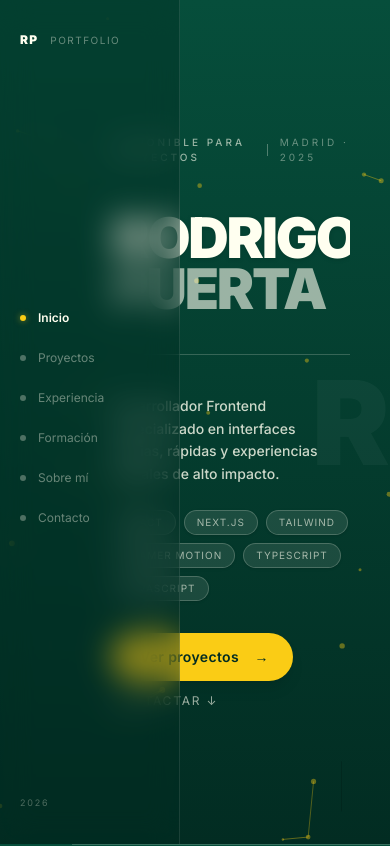
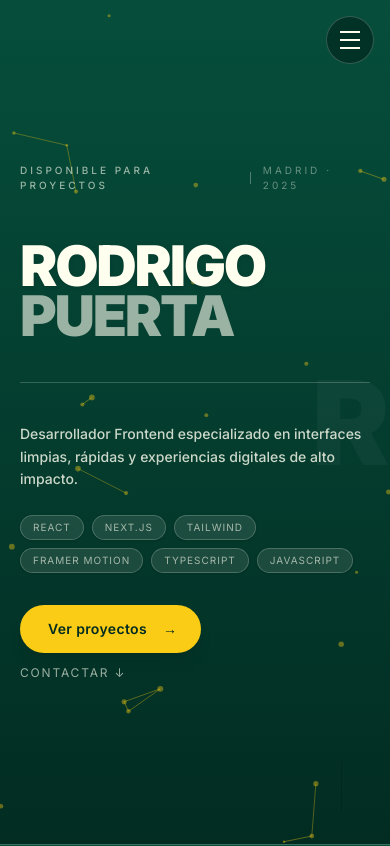
Before and after one commit to DevRodrigoPdp/portfolioReact, a React (Vite) app: page / in a window 390 px wide. Shown: the top 846 px of the page. Built offline with nearby package versions, Linux system fonts and the light colour scheme.

Commit message:
responsive

```diff
--- a/src/App.jsx
+++ b/src/App.jsx
@@ -6,6 +6,7 @@ import { motion } from 'framer-motion';
 import { CustomCursor } from './components/CustomCursor';
 import { ParticlesBackground } from './components/ParticlesBackground';
 import { SidebarNav }  from './components/SidebarNav';
+import { MobileNav } from './components/MobileNav';
 import { Hero }        from './components/Hero';
 import { Projects }    from './components/Projects';
 import { Experience }  from './components/Experience';
@@ -55,6 +56,7 @@ function App() {
     >
       <ParticlesBackground />
       <CustomCursor />
+      <MobileNav activeSectionId={activeSection} />
 
       {/* Navegación lateral — landmark nav para lectores de pantalla */}
       <nav aria-label="Navegación de secciones">
--- a/src/components/About.jsx
+++ b/src/components/About.jsx
@@ -55,13 +55,13 @@ const infoRows = [
 
 export const About = () => {
   return (
-    <section id="about" className="px-10 md:px-16 py-14 flex flex-col justify-center border-t border-[#fffff0]/20">
+    <section id="about" className="px-5 sm:px-8 md:px-16 py-14 flex flex-col justify-center border-t border-[#fffff0]/20">
       <div className="mb-12">
         <span className="text-[10px] tracking-[0.3em] uppercase block mb-3 text-[#fffff0]/60 font-medium">Sobre mí</span>
         <h2 className="text-4xl md:text-7xl font-black uppercase tracking-tight text-[#fffff0] leading-none drop-shadow-md">Info</h2>
       </div>
 
-      <div className="grid grid-cols-1 lg:grid-cols-2 gap-16 lg:gap-24">
+      <div className="grid grid-cols-1 lg:grid-cols-2 gap-10 lg:gap-16 xl:gap-24">
         <div className="space-y-8">
           <motion.p
             initial={{ opacity: 0, y: 30 }}
--- a/src/components/Contacto.jsx
+++ b/src/components/Contacto.jsx
@@ -31,7 +31,7 @@ const MagLink = ({ href, children }) => {
 
 export const Contact = () => {
   return (
-    <section id="contact" className="px-10 md:px-16 py-16 border-t border-[#fffff0]/20">
+    <section id="contact" className="px-5 sm:px-8 md:px-16 py-16 border-t border-[#fffff0]/20">
       <motion.span
         initial={{ opacity: 0 }} whileInView={{ opacity: 1 }}
         className="text-[10px] tracking-[0.3em] uppercase block mb-12 text-[#fffff0]/60 font-medium"
--- a/src/components/Education.jsx
+++ b/src/components/Education.jsx
@@ -31,7 +31,7 @@ const EduItem = ({ item, index }) => {
       initial={{ opacity: 0, x: fromLeft ? -50 : 50 }}
       animate={inView ? { opacity: 1, x: 0 } : {}}
       transition={{ duration: 0.7, delay: index * 0.1, ease: [0.22, 1, 0.36, 1] }}
-      className="grid grid-cols-1 md:grid-cols-[200px_1fr] gap-6 md:gap-12 py-10 border-b border-white/20"
+      className="grid grid-cols-1 md:grid-cols-[140px_1fr] lg:grid-cols-[200px_1fr] gap-6 md:gap-8 lg:gap-12 py-10 border-b border-white/20"
     >
       <div className="space-y-1">
         <p className="text-xs tracking-[0.15em] uppercase text-[#fffff0]/60 font-medium">{item.period}</p>
@@ -56,7 +56,7 @@ export const Education = () => {
   const inView = useInView(ref, { once: true, margin: '-10%' });
 
   return (
-    <section id="formacion" className="px-10 md:px-16 py-14 border-t border-[#fffff0]/20">
+    <section id="formacion" className="px-5 sm:px-8 md:px-16 py-14 border-t border-[#fffff0]/20">
       <motion.span initial={{ opacity: 0 }} whileInView={{ opacity: 1 }}
         className="text-[10px] tracking-[0.3em] uppercase block mb-3 text-[#fffff0]/60 font-medium">
         Formación
--- a/src/components/Experience.jsx
+++ b/src/components/Experience.jsx
@@ -41,7 +41,7 @@ const TimelineItem = ({ item, index }) => {
       initial={{ opacity: 0, x: fromLeft ? -50 : 50 }}
       animate={inView ? { opacity: 1, x: 0 } : {}}
       transition={{ duration: 0.7, delay: index * 0.1, ease: [0.22, 1, 0.36, 1] }}
-      className="grid grid-cols-1 md:grid-cols-[200px_1fr] gap-6 md:gap-12 py-10 border-b border-[#fffff0]/20"
+      className="grid grid-cols-1 md:grid-cols-[140px_1fr] lg:grid-cols-[200px_1fr] gap-6 md:gap-8 lg:gap-12 py-10 border-b border-[#fffff0]/20"
     >
       <div className="space-y-1">
         <p className="text-xs tracking-[0.15em] uppercase text-[#fffff0]/60 font-medium">{item.period}</p>
@@ -78,7 +78,7 @@ export const Experience = () => {
   const inView = useInView(ref, { once: true, margin: '-10%' });
 
   return (
-    <section id="experiencia" className="px-10 md:px-16 py-14 border-t border-[#fffff0]/20">
+    <section id="experiencia" className="px-5 sm:px-8 md:px-16 py-14 border-t border-[#fffff0]/20">
       <motion.span initial={{ opacity: 0 }} whileInView={{ opacity: 1 }}
         className="text-[10px] tracking-[0.3em] uppercase block mb-3 text-[#fffff0]/60 font-medium">
         Trayectoria
--- a/src/components/Footer.jsx
+++ b/src/components/Footer.jsx
@@ -1,7 +1,7 @@
 export const Footer = () => (
   <footer
     aria-label="Pie de página"
-    className="px-10 md:px-16 py-6 flex flex-col md:flex-row items-center justify-between gap-3 border-t border-[#fffff0]/20"
+    className="px-5 sm:px-8 md:px-16 py-6 flex flex-col md:flex-row items-center justify-between gap-3 border-t border-[#fffff0]/20"
   >
     <span className="text-[9px] tracking-[0.25em] uppercase text-[#fffff0]/40">
       © {new Date().getFullYear()} Rodrigo Puerta del Pozo
--- a/src/components/Hero.jsx
+++ b/src/components/Hero.jsx
@@ -11,7 +11,7 @@ export const Hero = () => {
   const opacity = useTransform(scrollYProgress, [0.4, 0.9], [1, 0]);
 
   return (
-    <section id="hero" ref={ref} className="relative flex flex-col justify-center min-h-screen px-10 md:px-16 overflow-hidden">
+    <section id="hero" ref={ref} className="relative flex flex-col justify-center min-h-screen px-5 sm:px-8 md:px-16 overflow-hidden">
       <motion.span
         initial={{ opacity: 0 }}
         animate={{ opacity: 0.04 }}
--- /dev/null
+++ b/src/components/MobileNav.jsx
@@ -0,0 +1,83 @@
+import React, { useState } from 'react';
+import { motion, AnimatePresence } from 'framer-motion';
+
+const sections = [
+  { id: 'hero', label: 'Inicio', num: '01' },
+  { id: 'projects', label: 'Proyectos', num: '02' },
+  { id: 'experiencia', label: 'Experiencia', num: '03' },
+  { id: 'formacion', label: 'Formación', num: '04' },
+  { id: 'about', label: 'Sobre mí', num: '05' },
+  { id: 'contact', label: 'Contacto', num: '06' },
+];
+
+export const MobileNav = ({ activeSectionId }) => {
+  const [isOpen, setIsOpen] = useState(false);
+
+  const scrollTo = (id) => {
+    document.getElementById(id)?.scrollIntoView({ behavior: 'smooth' });
+    setIsOpen(false);
+  };
+
+  return (
+    <>
+      {/* Botón hamburguesa */}
+      <button
+        onClick={() => setIsOpen(!isOpen)}
+        className="fixed top-4 right-4 z-[110] w-12 h-12 flex items-center justify-center rounded-full bg-[#022c22]/80 backdrop-blur-md border border-[#fffff0]/20 md:hidden"
+        aria-label={isOpen ? 'Cerrar menú' : 'Abrir menú'}
+      >
+        <div className="flex flex-col gap-1.5">
+          <motion.span
+            animate={isOpen ? { rotate: 45, y: 6 } : { rotate: 0, y: 0 }}
+            className="w-5 h-0.5 bg-[#fffff0] block origin-center"
+          />
+          <motion.span
+            animate={isOpen ? { opacity: 0, scaleX: 0 } : { opacity: 1, scaleX: 1 }}
+            className="w-5 h-0.5 bg-[#fffff0] block"
+          />
+          <motion.span
+            animate={isOpen ? { rotate: -45, y: -6 } : { rotate: 0, y: 0 }}
+            className="w-5 h-0.5 bg-[#fffff0] block origin-center"
+          />
+        </div>
+      </button>
+
+      {/* Menú overlay */}
+      <AnimatePresence>
+        {isOpen && (
+          <motion.div
+            initial={{ opacity: 0 }}
+            animate={{ opacity: 1 }}
+            exit={{ opacity: 0 }}
+            transition={{ duration: 0.3 }}
+            className="fixed inset-0 z-[105] bg-[#022c22]/95 backdrop-blur-lg md:hidden"
+          >
+            <nav className="flex flex-col items-center justify-center h-full gap-6">
+              {sections.map(({ id, label, num }, index) => {
+                const isActive = activeSectionId === id;
+                return (
+                  <motion.button
+                    key={id}
+                    onClick={() => scrollTo(id)}
+                    initial={{ opacity: 0, y: 20 }}
+                    animate={{ opacity: 1, y: 0 }}
+                    exit={{ opacity: 0, y: 20 }}
+                    transition={{ delay: index * 0.05, duration: 0.3 }}
+                    className="flex items-center gap-4 px-6 py-3"
+                  >
+                    <span className={`text-xs font-mono ${isActive ? 'text-[#facc15]' : 'text-[#fffff0]/40'}`}>
+                      {num}
+                    </span>
+                    <span className={`text-2xl font-bold tracking-wide ${isActive ? 'text-[#fffff0]' : 'text-[#fffff0]/70'}`}>
+                      {label}
+                    </span>
+                  </motion.button>
+                );
+              })}
+            </nav>
+          </motion.div>
+        )}
+      </AnimatePresence>
+    </>
+  );
+};
--- a/src/components/Projects.jsx
+++ b/src/components/Projects.jsx
@@ -36,7 +36,7 @@ const ProjectCard = ({ project, index }) => {
       transition={{ duration: 0.7, delay: index * 0.1, ease: [0.22, 1, 0.36, 1] }}
       className="group border-t border-[#fffff0]/20 py-10"
     >
-      <div className="grid grid-cols-1 lg:grid-cols-[1fr_340px] gap-8 lg:gap-16 items-start">
+      <div className="grid grid-cols-1 lg:grid-cols-[1fr_300px] xl:grid-cols-[1fr_340px] gap-8 lg:gap-12 xl:gap-16 items-start">
 
         {/* Left: text content */}
         <div className="flex flex-col gap-5">
@@ -110,7 +110,7 @@ const ProjectCard = ({ project, index }) => {
 
 export const Projects = () => {
   return (
-    <section id="projects" className="px-10 md:px-16 py-14 border-t border-[#fffff0]/20">
+    <section id="projects" className="px-5 sm:px-8 md:px-16 py-14 border-t border-[#fffff0]/20">
       <motion.span
         initial={{ opacity: 0 }}
         whileInView={{ opacity: 1 }}
--- a/src/components/SidebarNav.jsx
+++ b/src/components/SidebarNav.jsx
@@ -24,7 +24,7 @@ export const SidebarNav = ({ activeSectionId }) => {
       transition={{ duration: 0.4, ease: [0.22, 1, 0.36, 1] }}
       onMouseEnter={() => setHovered(true)}
       onMouseLeave={() => setHovered(false)}
-      className="fixed top-0 left-0 h-screen z-100 flex flex-col items-start justify-between py-8 border-r overflow-hidden"
+      className="fixed top-0 left-0 h-screen z-100 hidden md:flex flex-col items-start justify-between py-8 border-r overflow-hidden"
       style={{
         borderColor: 'rgba(255,255,240,0.1)',
         background: 'rgba(2,44,34,0.4)',
--- a/src/index.css
+++ b/src/index.css
@@ -60,6 +60,24 @@ body::-webkit-scrollbar-thumb { background: rgba(0,0,0,0.15); border-radius: 2px
   margin-left: var(--sidebar-w);
   flex: 1;
   min-width: 0;
+}
+
+/* ═══ RESPONSIVE: Mobile (< 768px) ═══ */
+@media (max-width: 768px) {
+  .sidebar {
+    display: none;
+  }
+
+  .main-content {
+    margin-left: 0;
+  }
+}
+
+/* ═══ RESPONSIVE: Tablet (768px - 1024px) ═══ */
+@media (min-width: 769px) and (max-width: 1024px) {
+  :root {
+    --sidebar-w: 64px;
+  }
 }
 
 /* ═══ CUSTOM CURSOR ═══ */
```
